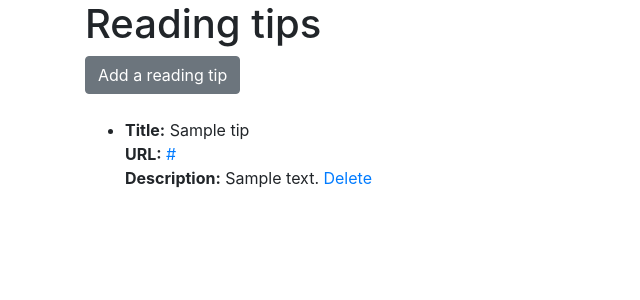
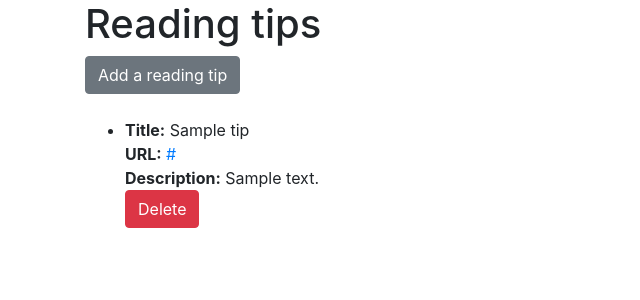
Before and after one commit to schwetzen/liblr, a Django app: template src/app/templates/reading_tip_list.html in a window 1280 px wide. Shown: the part 56-356 px from the top of the page, without its empty margins (0-640 px from the left). Run offline with Django 3.2, Linux system fonts and the light colour scheme; the template is opened without the code that fills it: most values are stand-ins (such as "Sample title", 1, 10 or a date in 2020); some libraries are stand-ins or nearby versions.

Commit message:
Added delete button to ListView template

```diff
--- a/src/app/templates/reading_tip_list.html
+++ b/src/app/templates/reading_tip_list.html
@@ -12,8 +12,8 @@
 	<br><li>
 		<b>Title:</b> {{ tip.title }}<br>
 		<b>URL:</b> <a href="{{ tip.url }}">{{ tip.url }}</a> <br>
-		<b>Description:</b> {{ tip.description }}
-		<a href="{% url 'tips_delete' pk=tip.id %}" style='btn btn-danger'>Delete</a><br>
+		<b>Description:</b> <span>{{ tip.description }}</span> <br>
+		<a href="{% url 'tips_delete' pk=tip.id %}" class="btn btn-danger">Delete</a>
 	</li>
 	{% endfor %}
 </ul>
```
